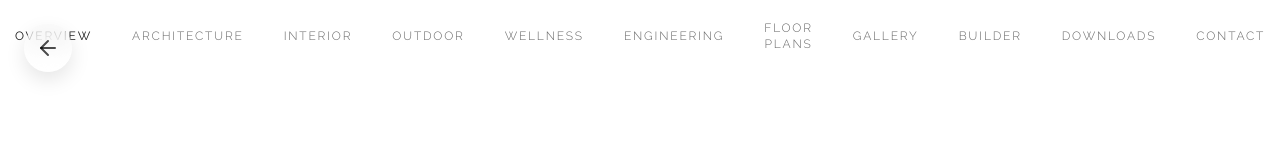
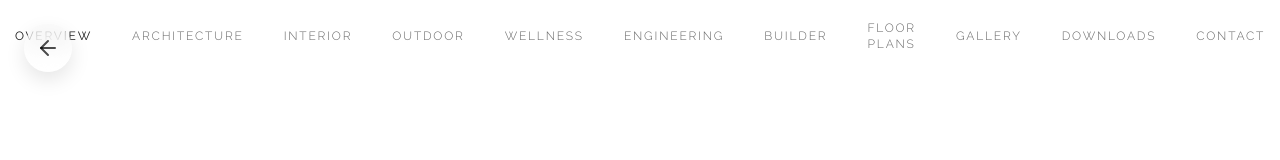
Before and after one commit to LaSouqai/11-Stoneshead, a Next.js app: page /residence in a window 1280 px wide. Shown: the top 160 px of the page. Built offline with nearby package versions, Linux system fonts and the light colour scheme.

Commit message:
move meet the builder section to the bottom of the page

```diff
--- a/app/residence/page.tsx
+++ b/app/residence/page.tsx
@@ -114,9 +114,9 @@ export default function ResidencePage() {
         <OutdoorSection />
         <WellnessSection />
         <EngineeringSection />
+        <BuilderSection />
         <FloorPlansSection />
         <GalleryPreview />
-        <BuilderSection />
         <DownloadsSection />
         <ContactSection />
         <ResidenceFooter />
--- a/components/residence/ResidenceNav.tsx
+++ b/components/residence/ResidenceNav.tsx
@@ -12,9 +12,9 @@ const sections = [
   { id: "outdoor", label: "Outdoor" },
   { id: "wellness", label: "Wellness" },
   { id: "engineering", label: "Engineering" },
+  { id: "builder", label: "Builder" },
   { id: "floorplans", label: "Floor Plans" },
   { id: "gallery", label: "Gallery" },
-  { id: "builder", label: "Builder" },
   { id: "downloads", label: "Downloads" },
   { id: "contact", label: "Contact" },
 ]
```
